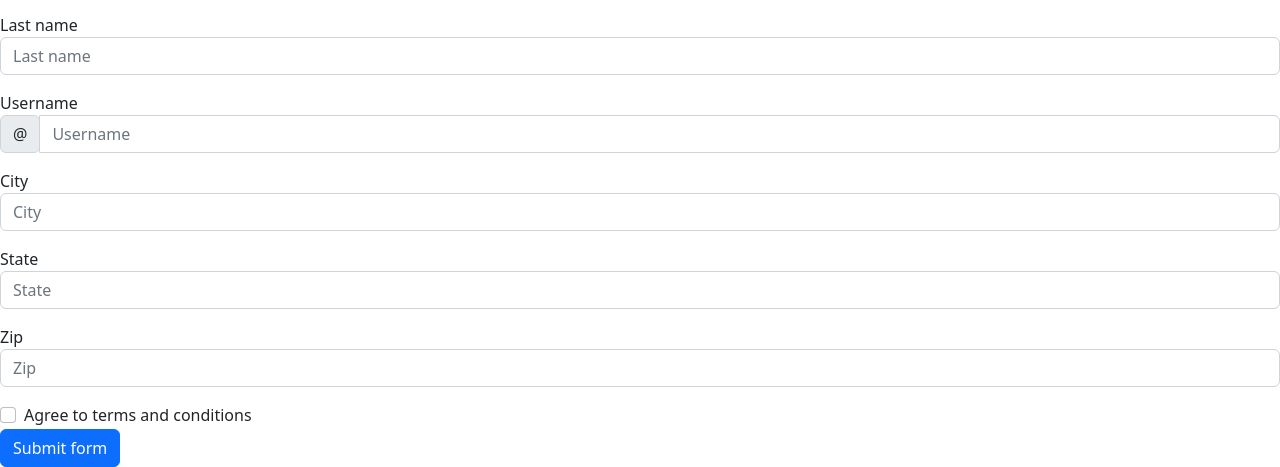
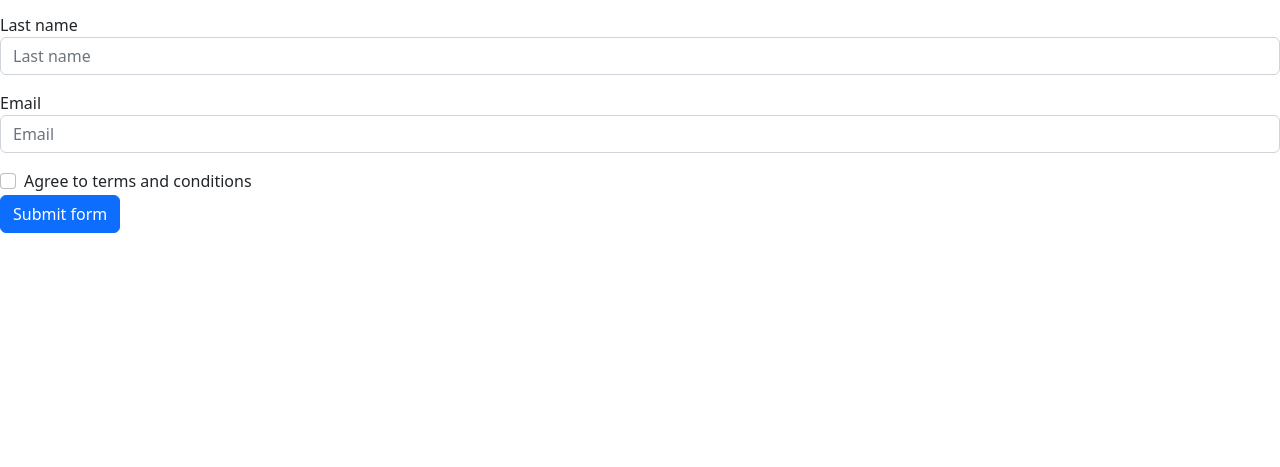
Before and after one commit to Rani2909/vacation, a plain HTML site: page venice.html in a window 1280 px wide. Shown: the part 538-1005 px from the top of the page. After the commit the page ends 800 px from the top, so only its background shows below. Drawn offline with nearby package versions, Linux system fonts and the light colour scheme.

Commit message:
feat: change form to send emai to mybvc account

```diff
--- a/venice.html
+++ b/venice.html
@@ -51,28 +51,11 @@
                 <label for="validationDefault02">Last name</label>
                 <input type="text" class="form-control" id="validationDefault02" placeholder="Last name" value="" required>
               </div>
-              <div class=" mb-3">
-                <label for="validationDefaultUsername">Username</label>
-                <div class="input-group">
-                  <div class="input-group-prepend">
-                    <span class="input-group-text" id="inputGroupPrepend2">@</span>
-                  </div>
-                  <input type="text" class="form-control" id="validationDefaultUsername" placeholder="Username" aria-describedby="inputGroupPrepend2" required>
-                </div>
-              </div>
             </div>
             <div class="form-row">
               <div class=" mb-3">
-                <label for="validationDefault03">City</label>
-                <input type="text" class="form-control" id="validationDefault03" placeholder="City" required>
-              </div>
-              <div class=" mb-3">
-                <label for="validationDefault04">State</label>
-                <input type="text" class="form-control" id="validationDefault04" placeholder="State" required>
-              </div>
-              <div class=" mb-3">
-                <label for="validationDefault05">Zip</label>
-                <input type="text" class="form-control" id="validationDefault05" placeholder="Zip" required>
+                <label for="validationDefault03">Email</label>
+                <input type="text" class="form-control" id="validationDefault03" placeholder="Email" required>
               </div>
             </div>
             <div class="form-group">
@@ -83,7 +66,9 @@
                 </label>
               </div>
             </div>
-            <button class="btn btn-primary" type="submit">Submit form</button>
+            <a href = "mailto: group4@mybvc.ca">
+              <button class="btn btn-primary" type="submit">Submit form</button>
+            </a>
           </form>
     </section>
 </body>
```
